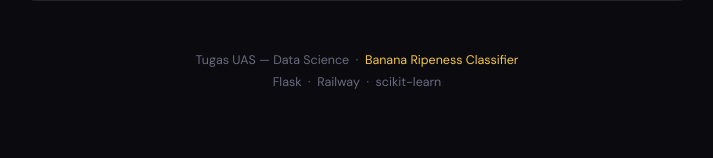
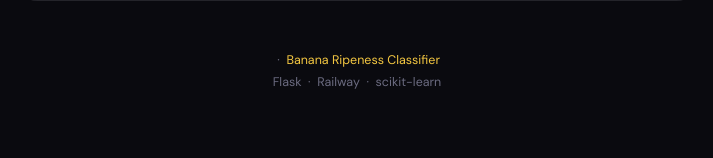
Before and after one commit to brynnstilearning/banana-classifier, a Flask app: template templates/index.html in a window 1280 px wide. Shown: the part 1151-1309 px from the top of the page, without its empty margins (283-996 px from the left). Run offline with Flask 3, Linux system fonts and the light colour scheme; the template is opened without the code that fills it, so the values that code supplies are empty; parts of the project's set-up code (start-up, migrations or seed data) failed here and were passed over.

Commit message:
redesign: dark mode modern UI

```diff
--- a/templates/index.html
+++ b/templates/index.html
@@ -560,7 +560,7 @@
   </div>
 
   <footer>
-    Tugas UAS — Data Science &nbsp;·&nbsp; <span>Banana Ripeness Classifier</span><br/>
+    &nbsp;·&nbsp; <span>Banana Ripeness Classifier</span><br/>
     Flask &nbsp;·&nbsp; Railway &nbsp;·&nbsp; scikit-learn
   </footer>
 
```
